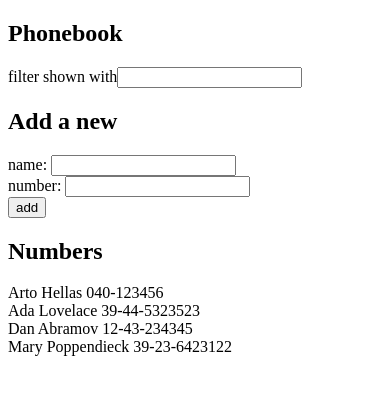
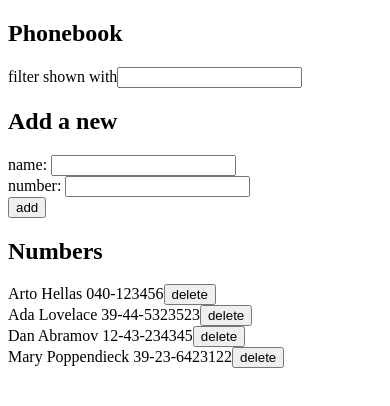
Before and after one commit to Artt4/Fullstack_Course_Open, a React (Vite) app in the folder part2/phonebook/: page / in a window 390 px wide. Shown: the top 406 px of the page. Built offline with nearby package versions, Linux system fonts and the light colour scheme; data requests are answered from the project's data file.

Commit message:
Solution to 2.12. - 2.14. Phonebook steps 7-9

```diff
--- a/part2/phonebook/db.json
+++ b/part2/phonebook/db.json
@@ -20,5 +20,6 @@
       "number": "39-23-6423122",
       "id": "4"
     }
-  ]
+  ],
+  "$schema": "./node_modules/json-server/schema.json"
 }
--- a/part2/phonebook/src/App.jsx
+++ b/part2/phonebook/src/App.jsx
@@ -1,5 +1,6 @@
 import { useState, useEffect } from "react";
 import axios from "axios";
+import personService from "./services/persons";
 
 const Filter = ({ value, onChange }) => {
   return (
@@ -32,12 +33,13 @@ const PersonForm = ({
   );
 };
 
-const Persons = ({ persons }) => {
+const Persons = ({ persons, buttonDelete }) => {
   return (
     <div>
       {persons.map((person) => (
         <div key={person.name}>
           {person.name} {person.number}
+          <button onClick={() => buttonDelete(person.id)}>delete</button>
         </div>
       ))}
     </div>
@@ -51,14 +53,20 @@ const App = () => {
   const [filterValue, setNewFilter] = useState("");
 
   useEffect(() => {
-    console.log("effect");
-    axios.get("http://localhost:3001/persons").then((response) => {
-      console.log("promise fulfilled");
+    personService.getAll().then((response) => {
       setPersons(response.data);
     });
   }, []);
 
   console.log("render", persons.length, "persons");
+
+  const deletePerson = (id) => {
+    if (window.confirm("Delete this person?")) {
+      personService.remove(id).then(() => {
+        setPersons(persons.filter((person) => person.id !== id));
+      });
+    }
+  };
 
   const handlePersonChange = (event) => {
     console.log(event.target.value);
@@ -68,7 +76,6 @@ const App = () => {
     console.log(event.target.value);
     setNewNumber(event.target.value);
   };
-
   const handleFilterChange = (event) => {
     console.log(event.target.value);
     setNewFilter(event.target.value);
@@ -89,9 +96,11 @@ const App = () => {
       const alertMessage = `${newName} is already added to the phonebook`;
       alert(alertMessage);
     } else {
-      setPersons(persons.concat(personObject));
-      setNewName("");
-      setNewNumber("");
+      personService.create(personObject).then((response) => {
+        setPersons(persons.concat(response.data));
+        setNewName("");
+        setNewNumber("");
+      });
     }
   };
 
@@ -108,7 +117,7 @@ const App = () => {
         numberOnChange={handleNumberChange}
       />
       <h2>Numbers</h2>
-      <Persons persons={filteredPersons} />
+      <Persons persons={filteredPersons} buttonDelete={deletePerson} />
     </div>
   );
 };
--- /dev/null
+++ b/part2/phonebook/src/services/persons.js
@@ -0,0 +1,17 @@
+import axios from "axios";
+const baseUrl = "http://localhost:3001/persons";
+
+const getAll = () => {
+  return axios.get(baseUrl);
+};
+
+const create = (newObject) => {
+  return axios.post(baseUrl, newObject);
+};
+
+const remove = (id) => {
+  const request = axios.delete(`${baseUrl}/${id}`);
+  return request.then((response) => response.data);
+};
+
+export default { getAll, create, remove };
```
